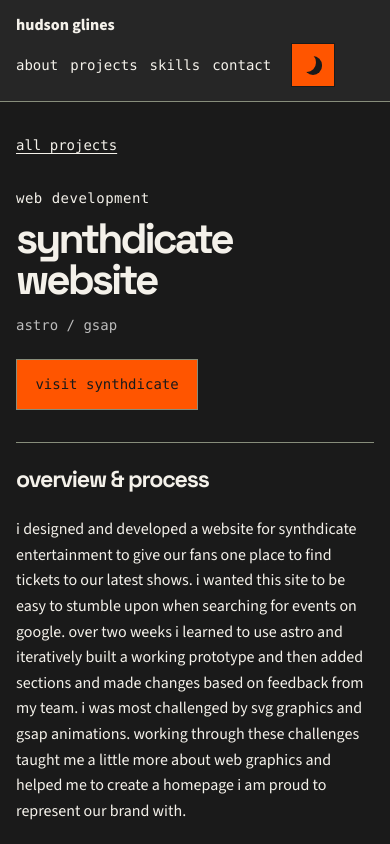
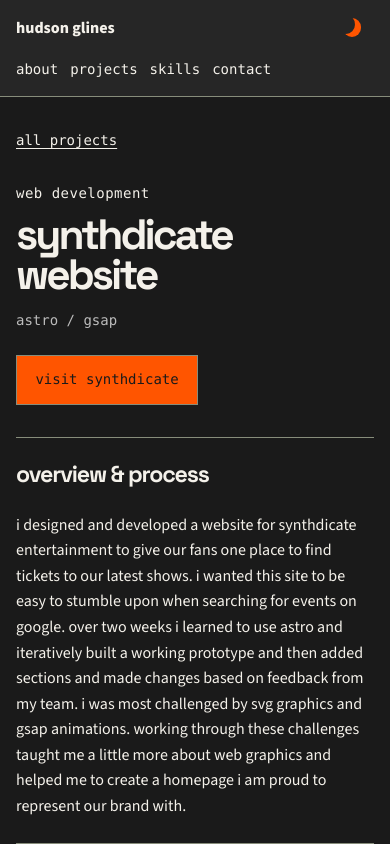
Before and after one commit to drusticc/portfolio, an Astro site: page /projects/synthdicate in a window 390 px wide. Shown: the top 844 px of the page. Built offline with nearby package versions, Linux system fonts and the light colour scheme; Astro itself is replaced by a stand-in of ours.

Commit message:
Right-align the borderless crescent toggle

```diff
--- a/src/styles/site.css
+++ b/src/styles/site.css
@@ -92,13 +92,11 @@ section[id] { scroll-margin-top: 1.25rem; }
 .theme-toggle {
   width: 2.75rem;
   height: 2.75rem;
-  border: var(--line);
+  border: 0;
   padding: 0;
   color: var(--ink);
-  background: var(--paper);
-  font: 500 .875rem/1.4 var(--label);
+  background: transparent;
   cursor: pointer;
-  text-transform: inherit;
 }
 .theme-toggle:not([hidden]) { display: grid; place-items: center; }
 .theme-moon {
@@ -107,11 +105,9 @@ section[id] { scroll-margin-top: 1.25rem; }
   border-radius: 50%;
   box-shadow: inset -.38rem -.19rem 0 currentColor;
 }
-.theme-toggle:hover, .theme-toggle[aria-pressed='true'] {
-  color: var(--charcoal);
-  background: var(--accent);
-  border-color: var(--charcoal);
-}
+.theme-toggle[aria-pressed='true'] { color: var(--accent); }
+.theme-toggle:hover .theme-moon { scale: 1.12; }
+
 
 h1, h2, h3 { font-family: var(--display); }
 
@@ -309,7 +305,11 @@ h1, h2, h3 { font-family: var(--display); }
 
 @media (max-width: 48rem) {
   .frame { width: calc(100% - 2rem); }
-  .header-inner, .footer-inner { align-items: flex-start; flex-direction: column; padding-block: .85rem; gap: .55rem; }
+  .header-inner { display: grid; grid-template-columns: 1fr auto; gap: .25rem 1rem; padding-block: .35rem .65rem; }
+  .header-controls { display: contents; }
+  .header nav { grid-area: 2 / 1 / 3 / -1; }
+  .theme-toggle { grid-area: 1 / 2; justify-self: end; }
+  .footer-inner { align-items: flex-start; flex-direction: column; padding-block: .85rem; gap: .55rem; }
   .split { grid-template-columns: minmax(0, 1fr); }
   .editorial-copy { columns: 1; max-width: 65ch; }
 }
```
